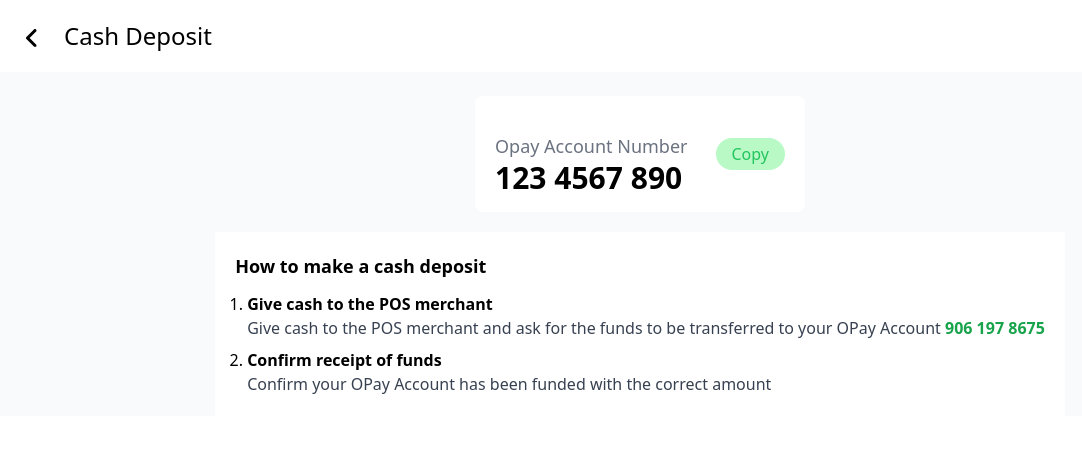
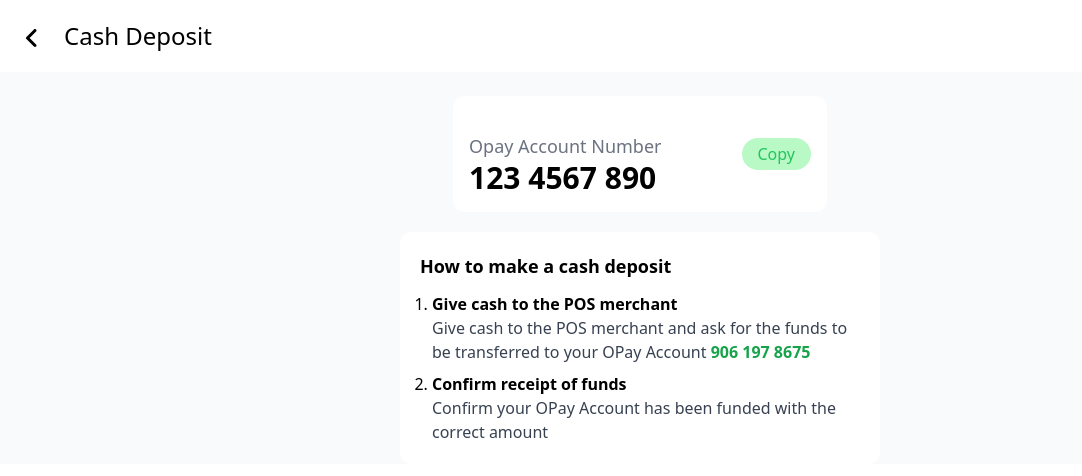
Before and after one commit to chivicks-hazard/opay-clone, a React (Vite) app: page /add-money/cash-deposit in a window 1280 px wide. Shown: the top 476 px of the page, without its empty margins (0-1082 px from the left). Built offline with nearby package versions, Linux system fonts and the light colour scheme.

Commit message:
Fixed layout issues. Noticed inconsistent spacing and padding across pages in tablet sizes

```diff
--- a/src/components/BankDetailsCard.jsx
+++ b/src/components/BankDetailsCard.jsx
@@ -26,7 +26,7 @@
 
         case 'cashdeposit':
             return (
-                <div className="flex flex-row 2xs:space-x-7 rounded-lg bg-white mt-24 py-4 px-5 w-100">
+                <div className="flex flex-row 3xs:max-xs:container justify-center space-x-9 2xs:space-x-20 rounded-xl bg-white mt-24 py-4 px-4 w-100">
                     <div className="flex flex-col mt-5 justify-center">
                         <p className="text-gray-500 text-lg">Opay Account Number</p>
                         <p className="text-3xl font-bold">123 4567 890</p>
--- a/src/components/InstructionsCard.jsx
+++ b/src/components/InstructionsCard.jsx
@@ -1,6 +1,6 @@
 const InstructionsCard = () => {
     return (
-        <div className="p-5 mt-5 bg-white">
+        <div className="p-5 mt-5 rounded-xl container bg-white">
             <h2 className="text-lg font-semibold mb-3">How to make a cash deposit</h2>
             <ol className="list-decimal list-outside ml-3">
                 <li className="mb-2">
--- a/tailwind.config.js
+++ b/tailwind.config.js
@@ -6,7 +6,9 @@
   ],
   theme: {
     screens: {
-      '2xs': '320px',
+      '4xs': '320px',
+      '3xs': '360px',
+      '2xs': '400px',
       xs: '480px'
     },
     extend: {
```
